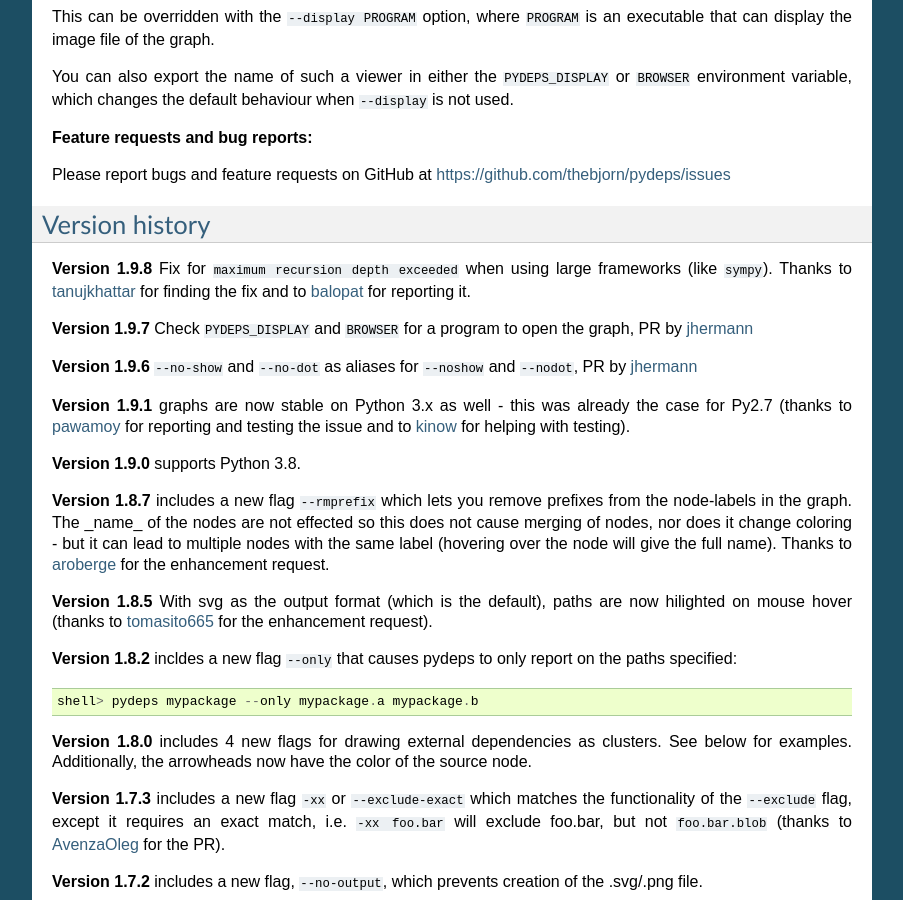
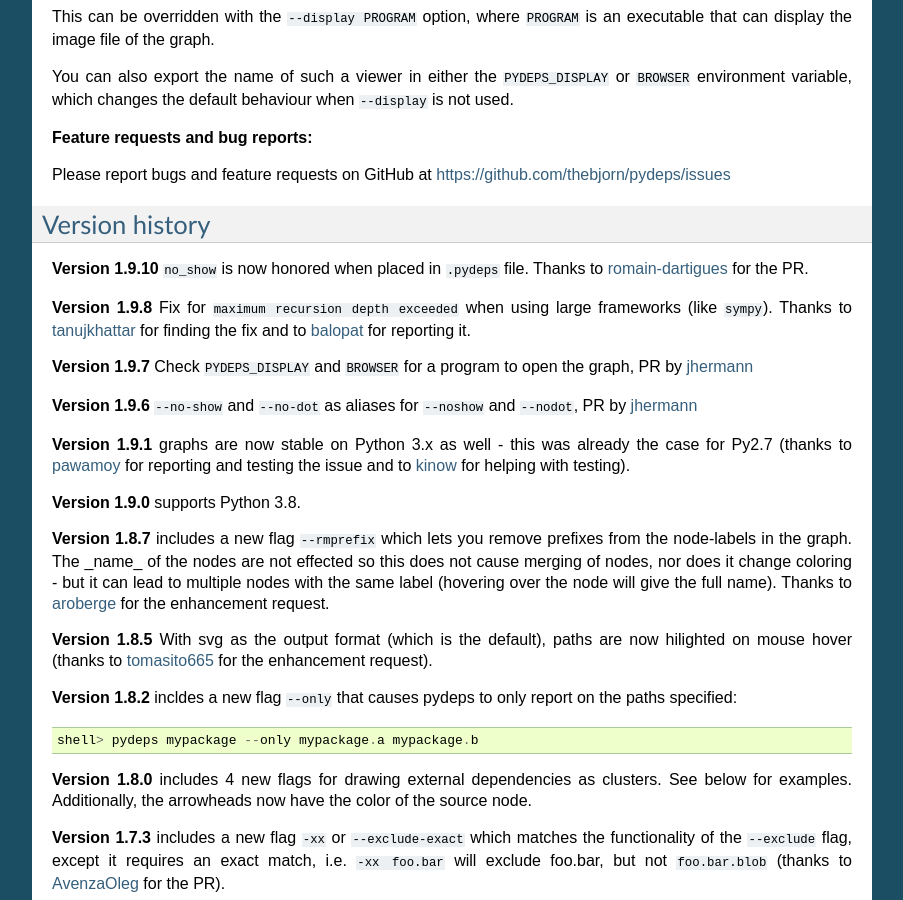
Before and after one commit to thebjorn/pydeps, a Sphinx documentation site: the page built from docs/index.rst, in a window 1280 px wide and 900 px high, scrolled down 1310 px. Shown: the whole window, without its empty margins (198-1101 px from the left). Built offline with Sphinx 7.4.7, drawn with Linux system fonts in a browser that asks for light colours; some of the changed text lies outside the part shown.

Commit message:
upversion

```diff
--- a/README.rst
+++ b/README.rst
@@ -70,6 +70,9 @@ https://github.com/thebjorn/pydeps/issues
 
 Version history
 ---------------
+
+**Version 1.9.10** ``no_show`` is now honored when placed in ``.pydeps`` file.
+Thanks to romain-dartigues_ for the PR.
 
 **Version 1.9.8** Fix for ``maximum recursion depth exceeded`` when using large
 frameworks (like ``sympy``).  Thanks to tanujkhattar_ for finding the fix and to
@@ -408,3 +411,4 @@ Contributing
 .. _jhermann: https://github.com/jhermann
 .. _balopat: https://github.com/balopat
 .. _tanujkhattar: https://github.com/tanujkhattar
+.. _romain-dartigues: https://github.com/romain-dartigues
--- a/docs/conf.py
+++ b/docs/conf.py
@@ -54,9 +54,9 @@ copyright = u'2014 - %s Bjorn Pettersen' % datetime.date.today().year
 # built documents.
 #
 # The short X.Y version.
-version = '1.9.9'
+version = '1.9.10'
 # The full version, including alpha/beta/rc tags.
-release = '1.9.9'
+release = '1.9.10'
 
 # The language for content autogenerated by Sphinx. Refer to documentation
 # for a list of supported languages.
--- a/pydeps/__init__.py
+++ b/pydeps/__init__.py
@@ -3,4 +3,4 @@
 Python module dependency visualization. This package installs the ``pydeps``
 command, and normal usage will be to use it from the command line.
 """
-__version__ = "1.9.9"
+__version__ = "1.9.10"
--- a/setup.py
+++ b/setup.py
@@ -11,7 +11,7 @@ import setuptools
 from distutils.core import setup
 from setuptools.command.test import test as TestCommand
 
-version='1.9.9'
+version='1.9.10'
 
 
 class PyTest(TestCommand):
```
